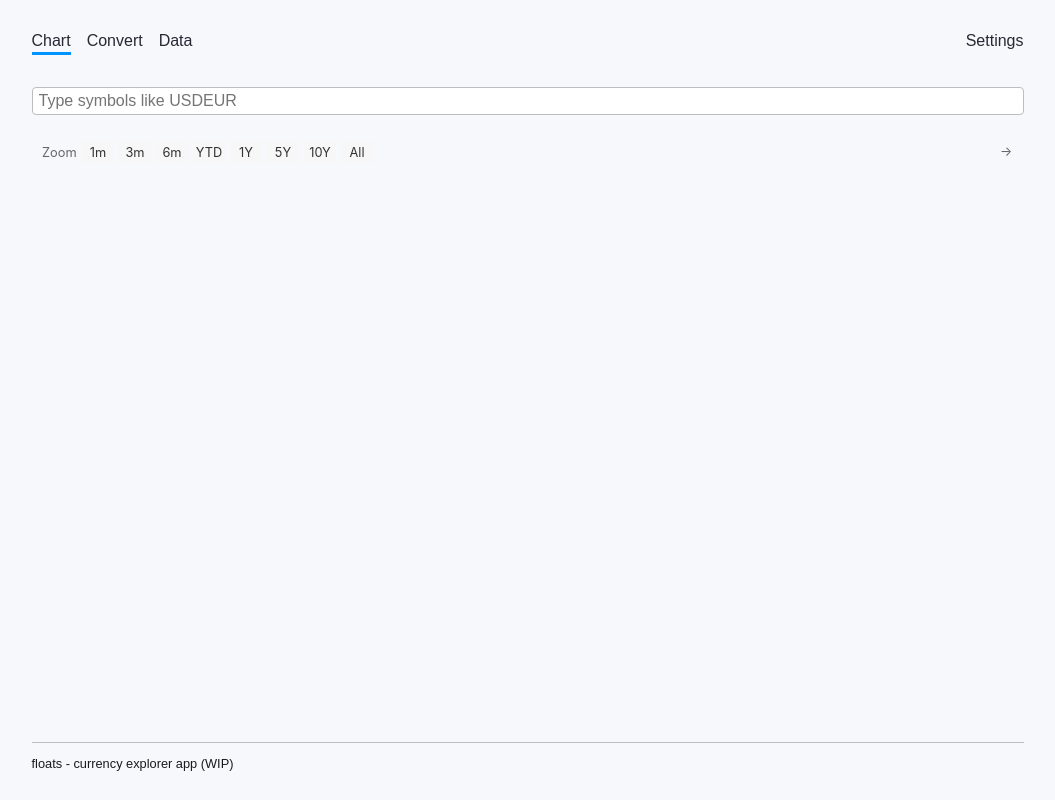
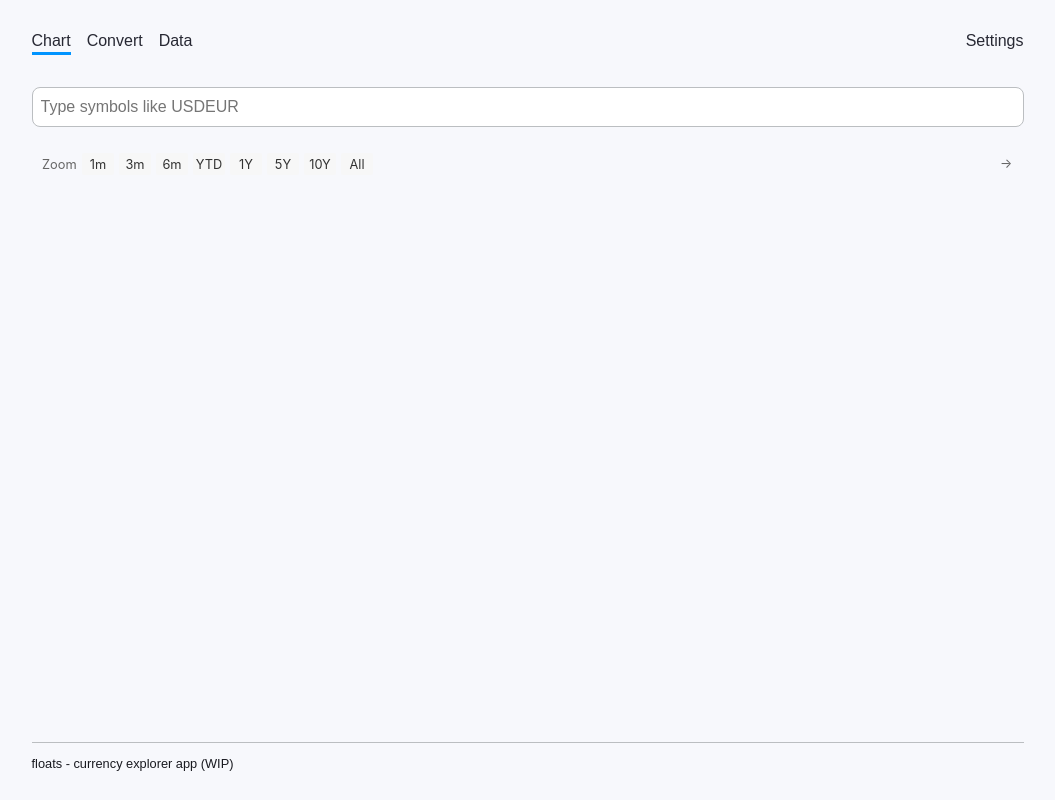
Before and after one commit to icmx/floats, a React (Vite) app: page /chart in a window 1280 px wide. Shown: the whole page, without its empty margins (105-1160 px from the left). Built offline with nearby package versions, Linux system fonts and the light colour scheme.

Commit message:
fix fields sizing

```diff
--- a/src/components/common/BoxField/BoxField.module.css
+++ b/src/components/common/BoxField/BoxField.module.css
@@ -5,6 +5,7 @@
   gap: 0.5rem;
 
   margin: 0.75rem 0;
+  height: 1.5rem;
 }
 
 .BoxFieldInput {
--- a/src/components/common/Chip/Chip.module.css
+++ b/src/components/common/Chip/Chip.module.css
@@ -29,18 +29,18 @@
   background: none;
   border: none;
 
-  height: 24px;
-  line-height: 24px;
+  height: 32px;
+  line-height: 32px;
 }
 
 .ChipLabel {
-  margin-left: 6px;
+  padding-left: 12px;
 
   color: var(--color-text);
 }
 
 .ChipButton {
-  width: 22px;
+  width: 32px;
 
   border-radius: 0.25rem;
 
--- a/src/components/common/ChipSelect/ChipSelect.module.css
+++ b/src/components/common/ChipSelect/ChipSelect.module.css
@@ -4,17 +4,17 @@
   display: block;
 
   margin: 1rem 0;
-  padding: 2px;
+  padding: 4px;
 
   border: solid 1px var(--color-line);
-  border-radius: 0.25rem;
+  border-radius: 8px;
 
   background-color: var(--color-field);
 }
 
 .SelectedValues {
   display: flex;
-  gap: 2px;
+  gap: 4px;
   flex-wrap: wrap;
 }
 
@@ -24,9 +24,11 @@
 
   display: block;
 
-  flex-grow: 1;
   margin: 0;
-  padding: 2px 4px;
+  padding: 6px 4px;
+
+  flex: 1;
+  min-width: 0;
 
   font-size: var(--font-size-m);
 
--- a/src/components/common/LineField/LineField.module.css
+++ b/src/components/common/LineField/LineField.module.css
@@ -15,12 +15,12 @@
   display: block;
 
   margin: 0.25rem 0;
-  padding: 4px;
+  padding: 10px;
   width: 100%;
   box-sizing: border-box;
 
   border: solid 1px var(--color-line);
-  border-radius: 0.25rem;
+  border-radius: 8px;
 
   font-size: var(--font-size-m);
 
```
